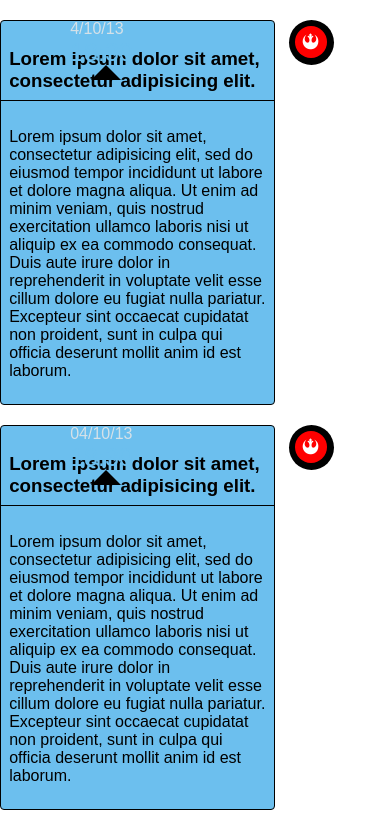
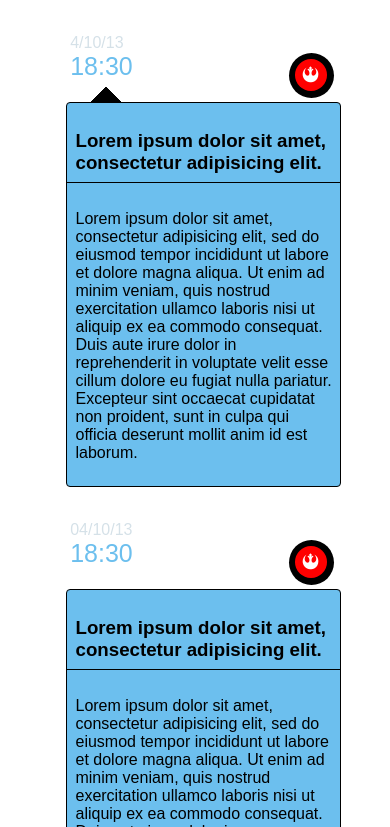
Before and after one commit to BenjieCodes/RWD-Timeline-Updated, a website with bundled scripts: page app/index.html in a window 390 px wide. Shown: the top 827 px of the page. Built offline with nearby package versions, Linux system fonts and the light colour scheme.

Commit message:
Replaced position absolutes with margins for mobile view

```diff
--- a/src/sass/main.scss
+++ b/src/sass/main.scss
@@ -4,10 +4,11 @@
   max-width: 1100px;
   margin: 0 auto;
   overflow: auto;
+  position: relative;
 
   .section {
-    position: relative;
-    overflow: auto;
+    margin: 0 auto;
+
 
   }
 
@@ -18,9 +19,10 @@
     overflow: auto;
 
   .timeline {
+
+    width: 10%;
     margin-left: 18%;
-    width: 10%;
-    position: absolute;
+    margin-top: 34px;
 
     .date {
       color: RGBA(213, 225, 232, 1.00);
@@ -33,17 +35,20 @@
   }
 
   .iconcontainer {
+    margin-top: -28px;
     margin-left: 74%;
     width: 20%;
     text-align: center;
     position: absolute;
+
 
     .outercircle {
       background: black;
       border-radius: 100%;
       width: 45px;
       height: 45px;
-      position: absolute;
+
+
       // You always want to "hard code" display properties so that they won't change when the overall pixels are being changed
 
 
@@ -73,11 +78,11 @@
 
   .box {
     width: 70%;
-    top : 100px;
-    left :100px;
     background: RGBA(108, 191, 238, 1.00);
     border: 1px solid black;
     border-radius: 4px;
+    margin-left: 17%;
+    margin-top: 21px;
 }
 
 
@@ -99,7 +104,7 @@
       border-color: transparent transparent #000000 transparent;
       content: "";
       position: absolute;
-      top: 45px;
+      top: 87px;
       left: 91px;
     }
 
```
Also changed, not shown: app/index.html (+2 -2 lines), app/css/main.css, 1 other file.
